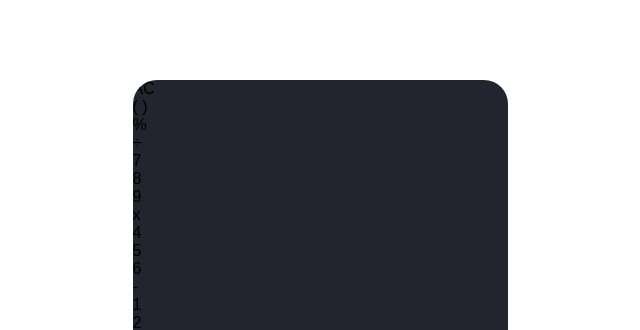
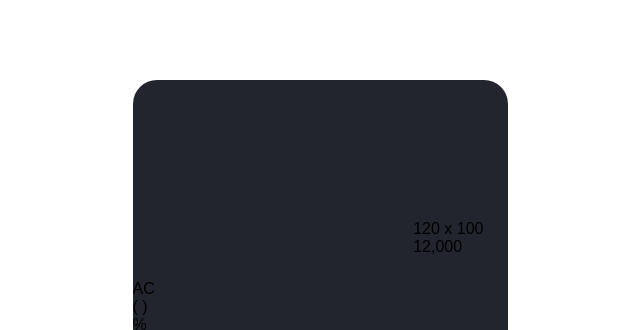
Before and after one commit to SAmuelX100/Calculadora, a plain HTML site: page index.html in a window 1280 px wide. Shown: the top 330 px of the page, without its empty margins (320-960 px from the left). Drawn offline with Linux system fonts and the light colour scheme.

Commit message:
operator added

```diff
--- a/index.html
+++ b/index.html
@@ -16,8 +16,10 @@
 
           <div class="pantalla">
 
-            <div class="entrada"></div>
-            <div class="salida"></div>
+            <div class="contenido">
+              <div class="entrada"> 120 <span class="operador"> x </span> 100 </div>
+              <div class="salida"> 12,000 </div>
+            </div>
 
           </div>
 
--- a/style.css
+++ b/style.css
@@ -22,3 +22,12 @@
     border-radius: 1.5rem;
     overflow: hidden;
 }
+
+.pantalla {
+    min-height: 200px;
+    padding: 1.5rem;
+    display: flex;
+    justify-content: flex-end;
+    align-items: flex-end;
+
+}
```
